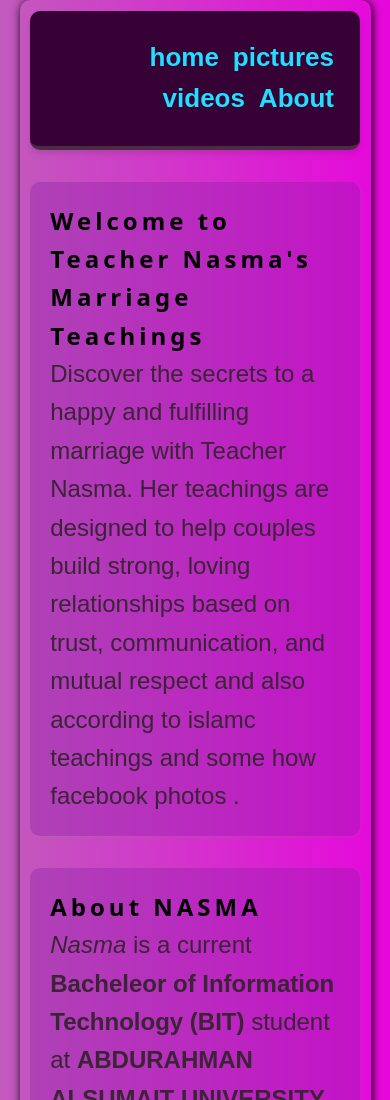
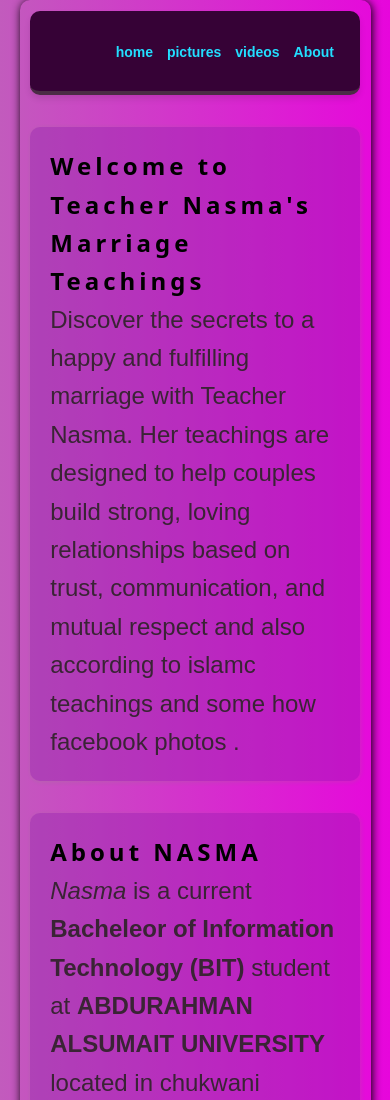
Before and after one commit to Hemedi18/nasma, a plain HTML site: page index.html in a window 390 px wide. Shown: the top 1100 px of the page. Drawn offline with Linux system fonts and the light colour scheme; a web font is replaced by a local one.

Commit message:
Update style.css
make nav be small

```diff
--- a/style.css
+++ b/style.css
@@ -170,6 +170,9 @@ figcaption {
   .grid-container {
     grid-template-columns: 1fr; /* Stack items in a single column */
   }
+  nav a{
+    font-size: 14px;
+  }
 
   figure img {
     height: auto; /* Allow image height to adjust naturally */
```
